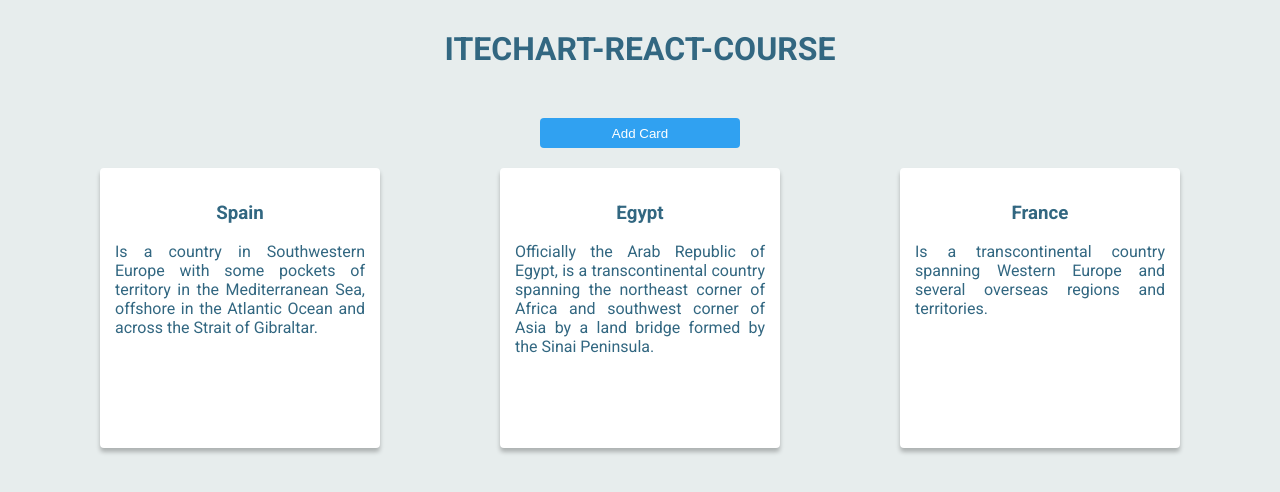
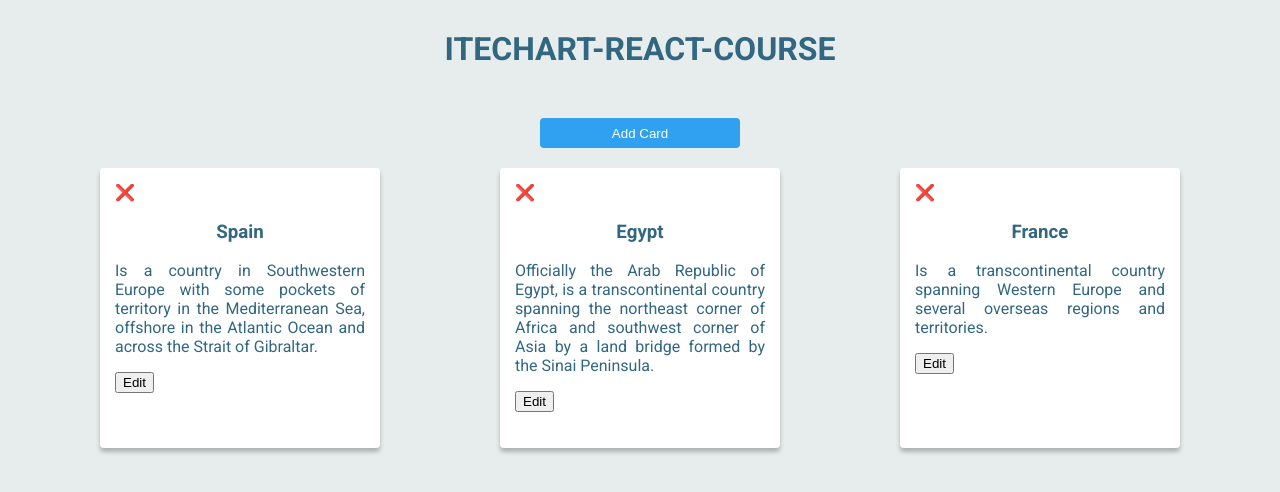
Before and after one commit to Dianakove32/ITH-card, a React (Create React App) app: page / in a window 1280 px wide. Shown: the top 492 px of the page. Built offline with nearby package versions, Linux system fonts and the light colour scheme.

Commit message:
feat: add removeCardHandler funct

```diff
--- a/src/App.tsx
+++ b/src/App.tsx
@@ -45,11 +45,17 @@ const App = () => {
         })
     }
 
+    const removeCardHandler = ( id: string) => {
+        let filteredData = data.filter(el=> el.id !== id)
+
+        setData(filteredData)
+    }
+
     return (
         <div className="App">
         <Header/>
         <AddCard onAddCard={addCardHandler}/>
-        <Card data={data}/>
+        <Card data={data} removeCardHandler={removeCardHandler}/>
         </div>
     );
 };
--- a/src/components/Card/Card.tsx
+++ b/src/components/Card/Card.tsx
@@ -4,17 +4,20 @@ interface IProps {
     title: string;
     description: string;
     id: string;
+
 }
 
-const Card = (props: { data: IProps[]; }) => {
-const {data} = props
+const Card = (props: { data: IProps[], removeCardHandler: (id:any) => void; }) => {
+const {data,removeCardHandler} = props
 
     return (
         <div className="cards-container">
         {data.map((el: IProps) => (
             <div className="card" key={el.id}>
+            <span id={el.id} onClick = {()=>removeCardHandler(el.id) }>&#10060;</span>
             <h3>{el.title}</h3>
             <p>{el.description}</p>
+            <button>Edit</button>
             </div>
         ))}
         </div>
@@ -22,3 +25,6 @@ const {data} = props
 };
 
 export default Card;
+function id(id: any): void {
+    throw new Error('Function not implemented.');
+}
```
